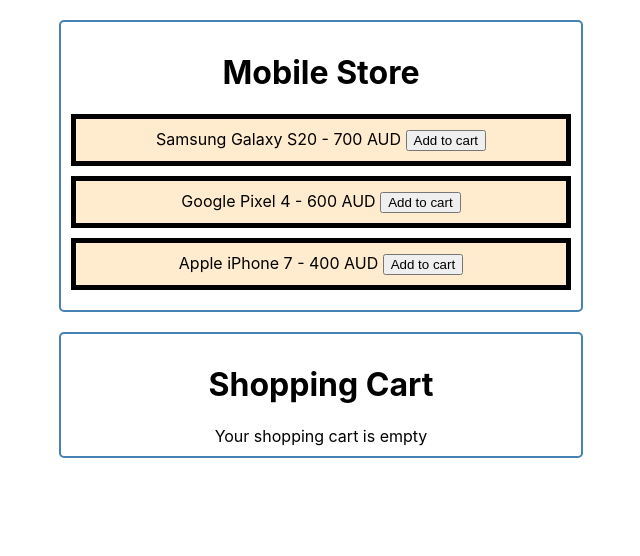
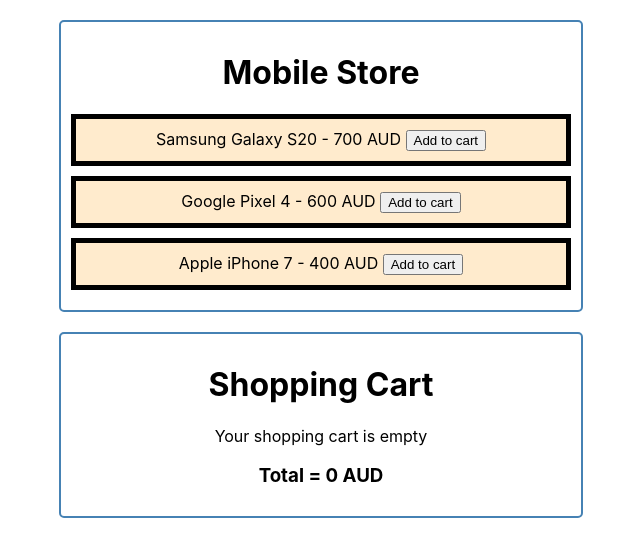
Before and after one commit to machineawin/mobile-store, a React (Create React App) app: page / in a window 1280 px wide. Shown: the top 556 px of the page, without its empty margins (319-959 px from the left). Built offline with nearby package versions, Linux system fonts and the light colour scheme.

Commit message:
Total added in cart

```diff
--- a/package.json
+++ b/package.json
@@ -6,6 +6,7 @@
     "@testing-library/jest-dom": "^5.16.2",
     "@testing-library/react": "^12.1.3",
     "@testing-library/user-event": "^13.5.0",
+    "lodash": "^4.17.21",
     "react": "^17.0.2",
     "react-dom": "^17.0.2",
     "react-scripts": "5.0.0",
--- a/src/App.js
+++ b/src/App.js
@@ -26,15 +26,8 @@
     },
 ])
 
-const [cartPhones, setCartPhones] = useState ([
-//   {
-//     id: 1,
-//     brand: 'Samsung',
-//     model: 'Galaxy S20',
-//     price: 700,
-//     count: 1
-// },
-])
+const [cartPhones, setCartPhones] = useState ([])
+const [cartTotal, setCartTotal] = useState (0)
 
 //Add to cart
 const addToCart = (id) => {
@@ -43,34 +36,30 @@
 
   // Check if the same phone is already in the shopping cart
   const index = cartPhones.findIndex (phone => phone.id === id)
-  console.log ('index found', index)
 
   //Add item if not already present in shopping cart (index = -1)
   if (index <0) {
     const addPhone = {...phoneToAdd[0], count : 1}
-    console.log ('addPhone', addPhone)
     setCartPhones ([...cartPhones, addPhone])
-    console.log ('cartPhones', cartPhones)
   }
   //If item is already present in the shopping cart, increment count
   else {
     const newCartPhones = [...cartPhones]
     newCartPhones[index].count++
-    console.log ('incremented count', newCartPhones[index].count)
     setCartPhones (newCartPhones)
-    console.log ('incremented cartphones', cartPhones)
   }
-
-
-
-  // Render above phone object in ShoppingCart
+  const totalArray = cartPhones.map(phone => phone.price*phone.count)
+  const newTotal = totalArray.reduce((a, b) => a + b, 0)
+  setCartTotal (newTotal)
+  console.log ('cartPhones', cartPhones)
+  console.log ('totalArray, newTotal, cartTotal', totalArray, newTotal, cartTotal)
 
 }
 
   return (
     <div className="App">
       <MobileStore phones = {phones} onAdd = {addToCart}/>
-      <ShoppingCart phones = {cartPhones}/>
+      <ShoppingCart phones = {cartPhones} total = {cartTotal}/>
     </div>
   );
 }
--- a/src/Components/CartPhones.jsx
+++ b/src/Components/CartPhones.jsx
@@ -1,6 +1,6 @@
 import React from 'react'
 
-const CartPhones = ( {phones} ) => {
+const CartPhones = ( {phones, total} ) => {
 
     return (
     phones.map ((phone) => {
--- a/src/Components/ShoppingCart.jsx
+++ b/src/Components/ShoppingCart.jsx
@@ -2,15 +2,16 @@
 import CartPhones from './CartPhones'
 import Header from './Header'
 
-const ShoppingCart = ({ phones }) => {
+const ShoppingCart = ({ phones, total }) => {
   return (
     <div className='container'>
         <Header title = 'Shopping Cart' />
         {phones.length >0 ?
-        (<CartPhones phones = {phones} />) :
+        (<CartPhones phones = {phones} />
+        ) :
         'Your shopping cart is empty'
         }
-
+        <h3>{`Total = ${total} AUD`}</h3>
 
     </div>
   )
```
